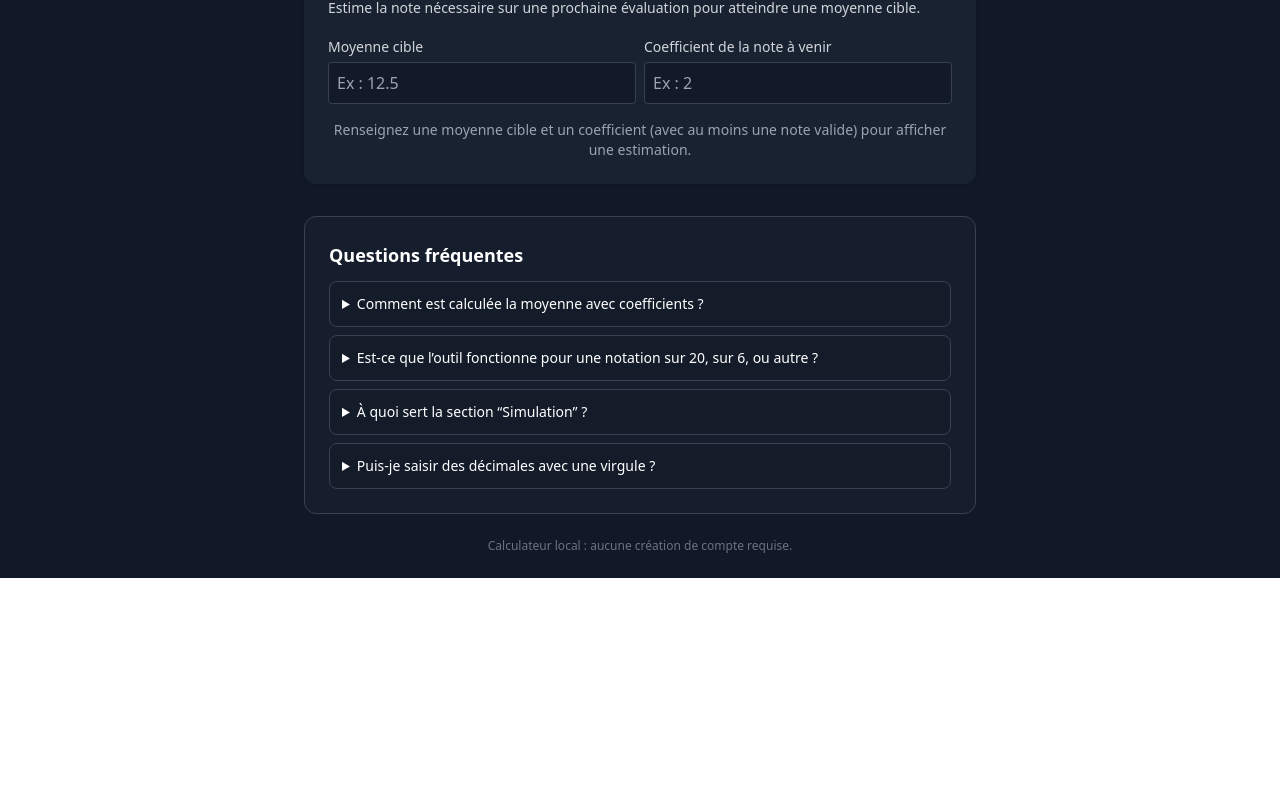
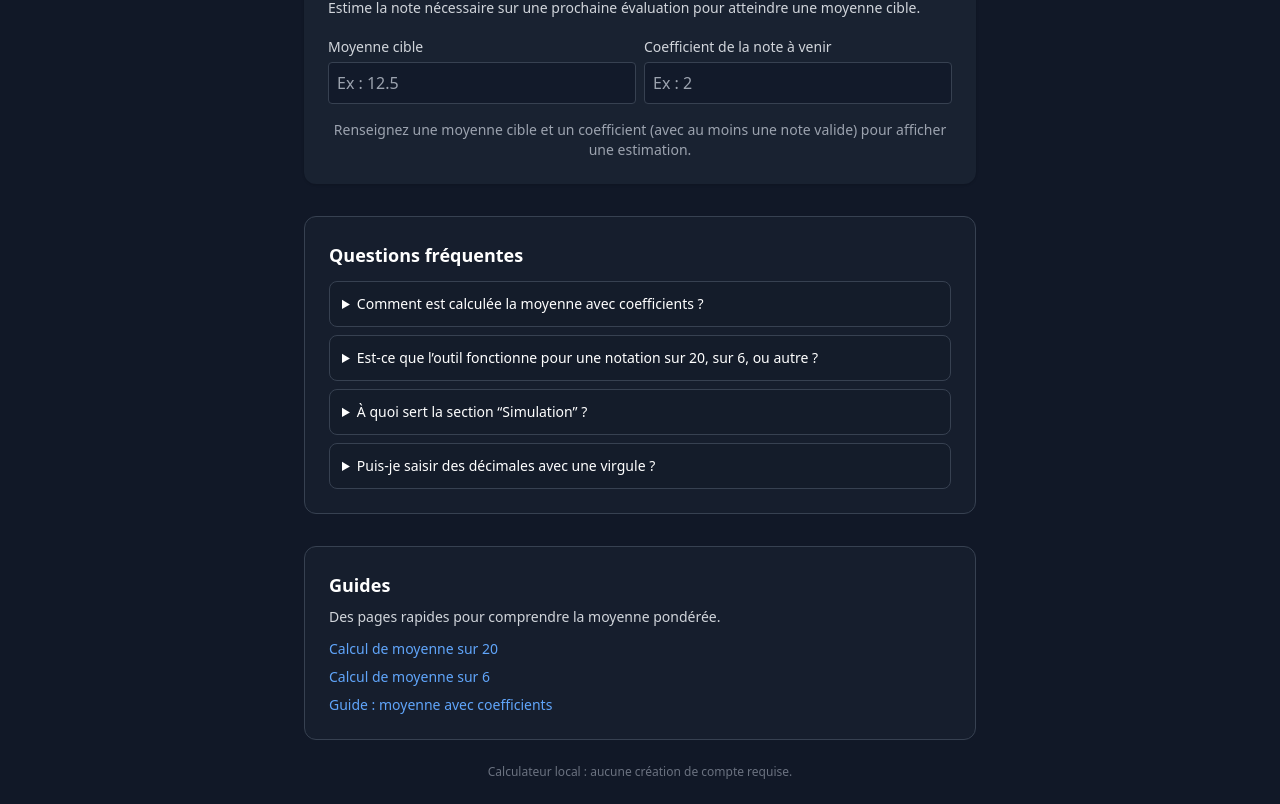
Before and after one commit to Roger-Lalcolo/note-calculator, a React (Vite) app: page / in a window 1280 px wide. Shown: the part 602-1406 px from the top of the page. Before the commit the page ends 1180 px from the top, so only its background shows below. Built offline with nearby package versions, Linux system fonts and the light colour scheme.

Commit message:
Add Google AdSense verification script

```diff
--- a/index.html
+++ b/index.html
@@ -5,6 +5,8 @@
   <meta
   name="description"
   content="Calculateur de moyenne avec coefficients : saisissez vos notes et coefficients pour obtenir votre moyenne. Simulation optionnelle de la note requise pour une moyenne cible."/>
+  <script async src="https://pagead2.googlesyndication.com/pagead/js/adsbygoogle.js?client=ca-pub-3072066349561302"
+     crossorigin="anonymous"></script>
 </head>
   <body>
     <div id="root"></div>
--- a/package.json
+++ b/package.json
@@ -10,8 +10,8 @@
     "preview": "vite preview"
   },
   "dependencies": {
-    "react": "^19.2.0",
-    "react-dom": "^19.2.0",
+    "react": "^18.3.1",
+    "react-dom": "^18.3.1",
     "react-router-dom": "^7.13.0"
   },
   "devDependencies": {
--- a/src/App.jsx
+++ b/src/App.jsx
@@ -1,4 +1,6 @@
 import { useMemo, useState } from "react";
+import { Link } from "react-router-dom";
+
 
 /** Convertit un input (string) en nombre, en acceptant virgule ou point. */
 function toNumber(value) {
@@ -325,10 +327,37 @@ export default function App() {
   </div>
 </section>
 
+<section className="mt-8 bg-gray-800/40 border border-gray-700 rounded-xl p-4 sm:p-6">
+  <h2 className="text-lg font-semibold">Guides</h2>
+  <p className="mt-2 text-sm text-gray-300">
+    Des pages rapides pour comprendre la moyenne pondérée.
+  </p>
+
+  <ul className="mt-3 space-y-2 text-sm">
+    <li>
+      <Link className="text-blue-400 hover:text-blue-300" to="/moyenne-sur-20">
+        Calcul de moyenne sur 20
+      </Link>
+    </li>
+    <li>
+      <Link className="text-blue-400 hover:text-blue-300" to="/moyenne-sur-6">
+        Calcul de moyenne sur 6
+      </Link>
+    </li>
+    <li>
+      <Link className="text-blue-400 hover:text-blue-300" to="/guide-moyenne-coefficients">
+        Guide : moyenne avec coefficients
+      </Link>
+    </li>
+  </ul>
+</section>
+
+
         <footer className="text-center text-xs text-gray-500 mt-6">
           Calculateur local : aucune création de compte requise.
         </footer>
       </div>
     </div>
+
   );
 }
```
Also changed, not shown: src/RouterApp.jsx (line endings or trailing spaces), 1 other file (tests, documents, lock files or other folders).
